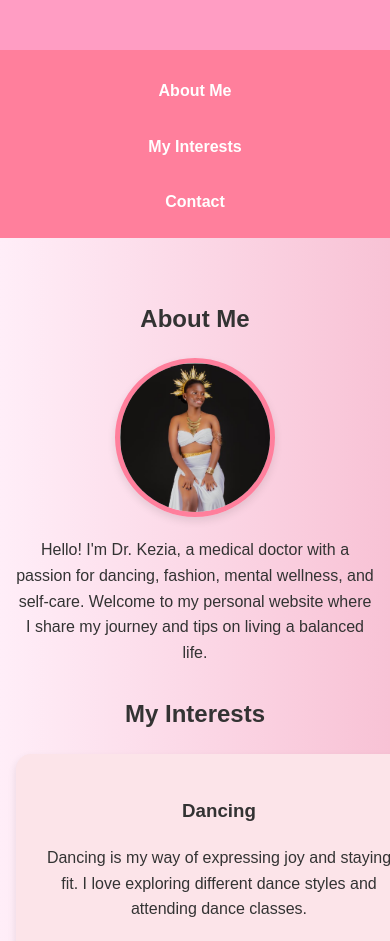
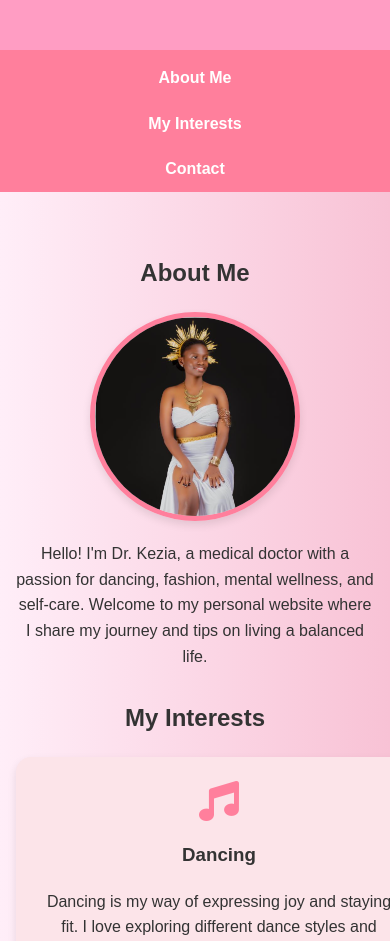
Before and after one commit to DrKeziaMawia/DrKeziaMawia.github.io, a plain HTML site: page index.html in a window 390 px wide. Shown: the part 159-1100 px from the top of the page. Drawn offline with Linux system fonts and the light colour scheme.

Commit message:
Updated HTML and CSS for better responsiveness and design

```diff
--- a/index.html
+++ b/index.html
@@ -6,7 +6,6 @@
     <title>Dr. Kezia's Personal Website</title>
     <link rel="stylesheet" href="https://cdnjs.cloudflare.com/ajax/libs/font-awesome/6.0.0-beta3/css/all.min.css">
     <style>
-        /* General Styles */
         body {
             font-family: 'Arial', sans-serif;
             line-height: 1.6;
@@ -14,30 +13,34 @@
             padding: 0;
             background: linear-gradient(to right, #ffeef8, #f8c2d5); /* Gradient background */
             color: #333;
+            display: flex;
+            flex-direction: column;
+            min-height: 100vh;
         }
 
         header {
             background: #ff9dc3; /* Soft pink background */
             color: #fff;
-            padding: 2em 0;
+            padding: 2em 1em;
             text-align: center;
             border-bottom: 5px solid #ff7f9c; /* Accent color */
         }
 
         nav {
-            background: #ff7f9c; /* Medium pink background */
-            padding: 0.5em 0;
+            text-align: center; /* Center the content of the nav */
         }
 
         nav ul {
             list-style: none;
             padding: 0;
             margin: 0;
-            text-align: center;
+            background: #ff7f9c; /* Medium pink background */
+            display: inline-block; /* Make ul fit content */
         }
 
         nav ul li {
             display: inline;
+            margin: 0;
         }
 
         nav ul li a {
@@ -54,6 +57,7 @@
         }
 
         main {
+            flex: 1; /* Make main take up remaining space */
             padding: 2em 1em;
             text-align: center;
         }
@@ -62,15 +66,6 @@
             margin: 30px auto;
             max-width: 800px;
             text-align: center;
-        }
-
-        .profile-pic {
-            max-width: 200px;
-            border-radius: 50%;
-            margin: 20px auto;
-            border: 5px solid #ff7f9c; /* Accent color border */
-            box-shadow: 0 4px 8px rgba(0,0,0,0.1); /* Soft shadow */
-            display: block;
         }
 
         .interest {
@@ -99,7 +94,7 @@
         footer {
             background: #ff9dc3; /* Soft pink background */
             color: #fff;
-            padding: 1em 0;
+            padding: 1em 1em;
             text-align: center;
             border-top: 5px solid #ff7f9c; /* Accent color */
         }
@@ -113,6 +108,15 @@
             text-decoration: underline;
         }
 
+        .profile-pic {
+            max-width: 200px;
+            border-radius: 50%;
+            margin: 20px auto;
+            border: 5px solid #ff7f9c; /* Accent color border */
+            box-shadow: 0 4px 8px rgba(0,0,0,0.1); /* Soft shadow */
+            display: block;
+        }
+
         .social-links {
             text-align: center;
             margin: 20px 0;
@@ -123,37 +127,34 @@
             margin: 0 15px;
             color: #ff7f9c; /* Light pink color for icons */
             text-decoration: none;
-            transition: color 0.3s ease, transform 0.3s ease;
+            transition: color 0.3s ease;
         }
 
         .social-icon:hover {
             color: #f76c8b; /* Darker pink on hover */
+        }
+
+        .social-icon {
+            transition: transform 0.3s ease;
+        }
+
+        .social-icon:hover {
             transform: scale(1.1);
         }
 
-        /* Responsive Styles */
         @media (max-width: 768px) {
             nav ul {
-                text-align: center;
+                display: block;
             }
 
             nav ul li {
                 display: block;
+                margin: 0;
             }
 
-            .interest i {
-                font-size: 30px;
-            }
-        }
-
-        @media (max-width: 480px) {
-            .profile-pic {
-                width: 150px;
-            }
-
-            .social-icon {
-                font-size: 24px;
-                margin: 0 10px;
+            nav ul li a {
+                display: block;
+                padding: 10px;
             }
         }
     </style>
@@ -178,7 +179,7 @@
         <section id="interests">
             <h2>My Interests</h2>
             <div class="interest">
-                <i class="fas fa-dance"></i>
+                <i class="fas fa-music"></i> <!-- Music icon to represent dancing -->
                 <h3>Dancing</h3>
                 <p>Dancing is my way of expressing joy and staying fit. I love exploring different dance styles and attending dance classes.</p>
             </div>
```
